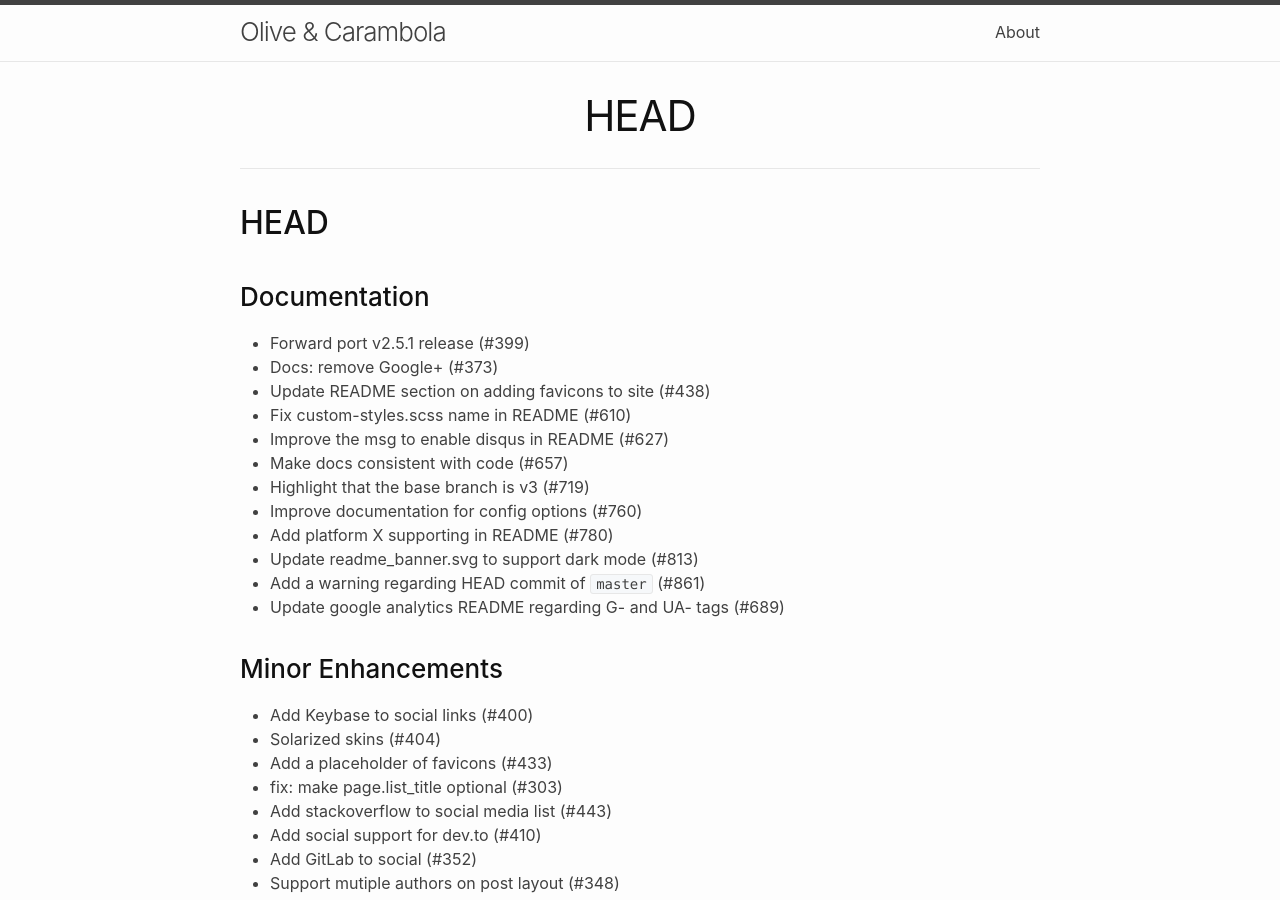
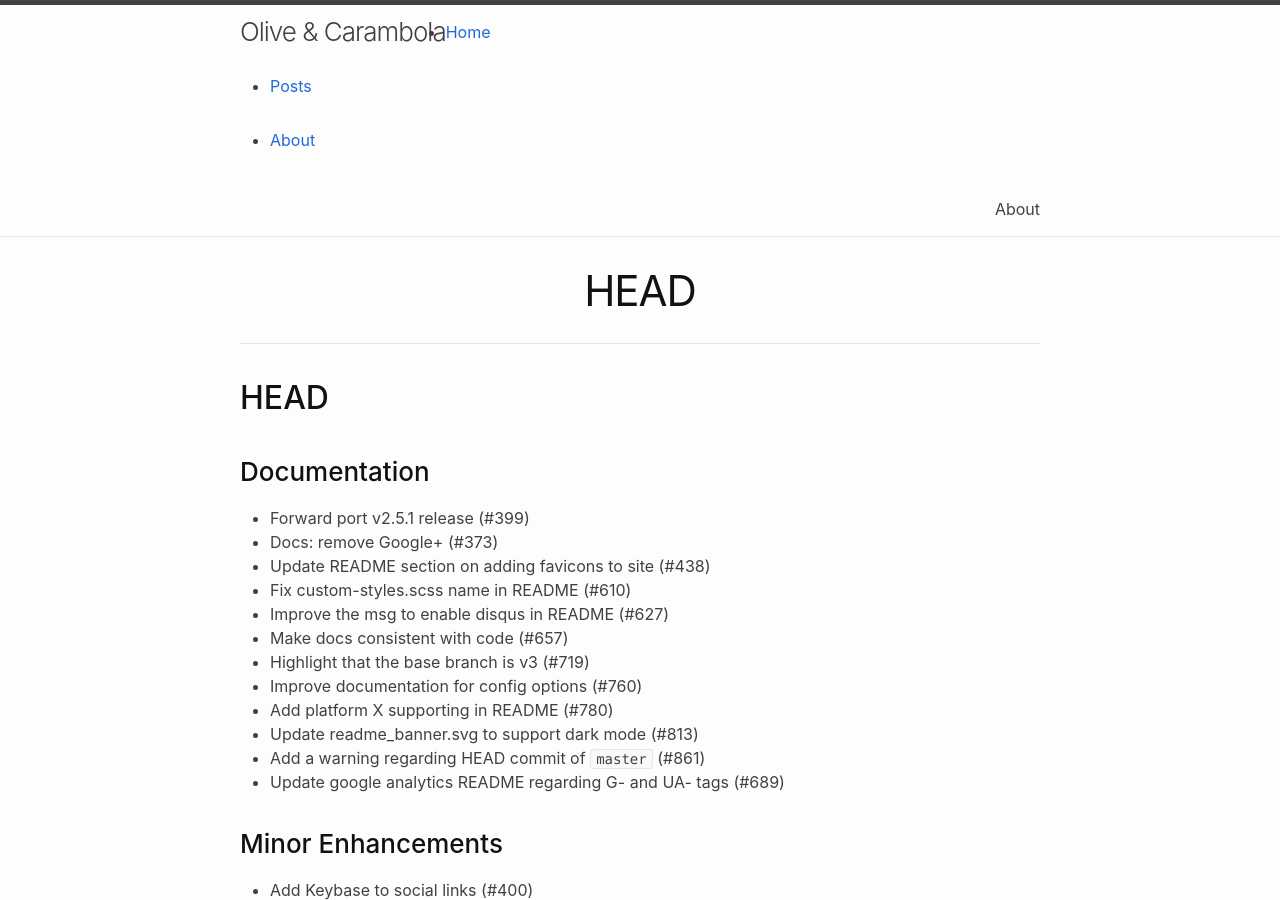
Before and after one commit to olivecarambola/coda, a Jekyll site: the page built from History.markdown, in a window 1280 px wide and 900 px high. Built offline with Jekyll 4.4.1, drawn with Linux system fonts in a browser that asks for light colours; our own code applies the rules of GitHub Pages for plain Markdown files.

Commit message:
Update header.html

```diff
--- a/_includes/header.html
+++ b/_includes/header.html
@@ -1,10 +1,19 @@
 <header class="site-header">
 
   <div class="wrapper">
+    <a class="site-title" rel="author" href="{{ '/' | relative_url }}">{{ site.title | escape }}</a>
+
+    <nav class="topbar">
+      <ul class="topbar-menu">
+        <li><a href="{{ "/" | relative_url }}">Home</a></li>
+        <li><a href="{{ "/posts/" | relative_url }}">Posts</a></li>
+        <li><a href="{{ "/about/" | relative_url }}">About</a></li>
+      </ul>
+    </nav>
+
     {%- assign default_paths = site.pages | map: "path" -%}
     {%- assign page_paths = site.minima.nav_pages | default: default_paths -%}
     {%- assign page_titles = site.pages | map: 'title' | compact %}
-    <a class="site-title" rel="author" href="{{ '/' | relative_url }}">{{ site.title | escape }}</a>
 
     {%- unless page_titles == empty %}
       <nav class="site-nav">
```
